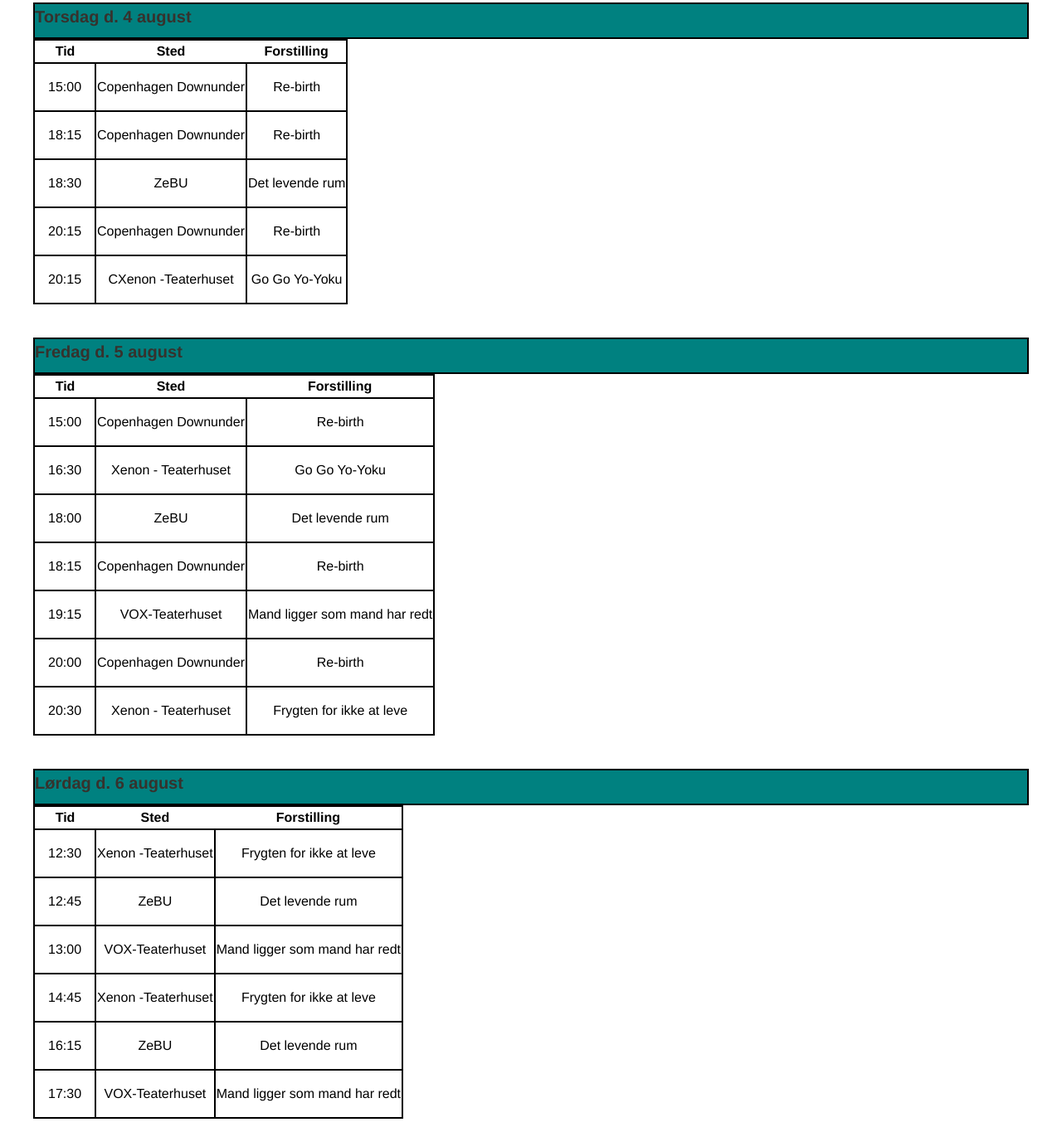
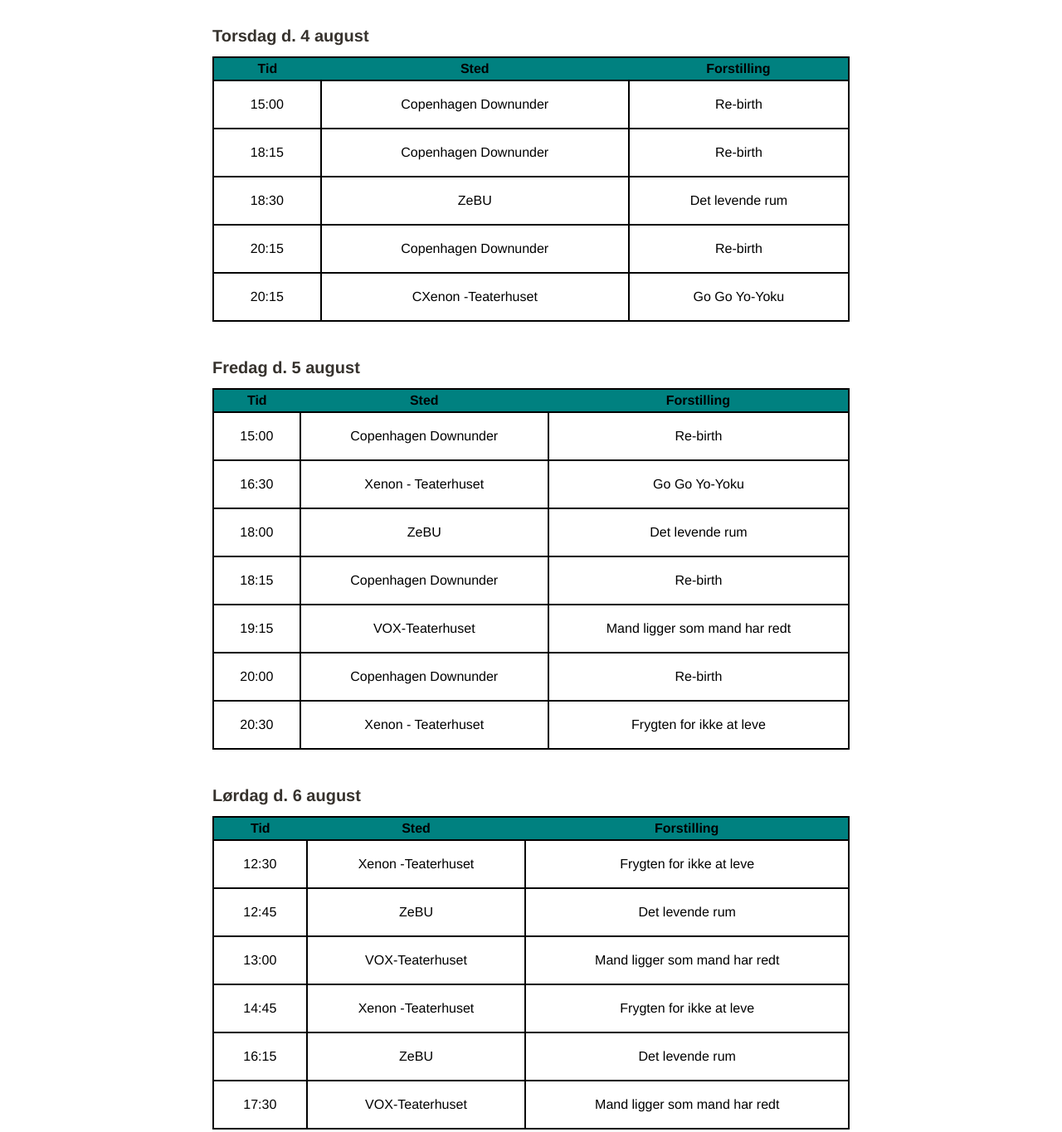
Before and after one commit to kris91r3/radikalt_redesign, a website built with Vite: page src/spilletider.html in a window 1280 px wide. Shown: the part 825-2190 px from the top of the page at 83% size. Built offline with nearby package versions, Linux system fonts and the light colour scheme.

Commit message:
spilletider

```diff
--- a/src/spilletider.html
+++ b/src/spilletider.html
@@ -90,22 +90,21 @@
     </div>
   </header>
   <body>
-    <main class="lg:64 mx-10">
+    <main class="mx-10 lg:mx-64">
       <section class="mb-10">
-        <h1 class="lg-text-center">Spilletider</h1>
+        <h1 class="lg-text-center lg:text-center">Spilletider</h1>
         <h2>
           Her finder du en oversigt over spilletider på forestillingerne på hver
           enkelt venue.
         </h2>
       </section>
 
-      <section class="mb-10">
+      <article class="flex flex-col">
+        <section class="mb-10 flex flex-col justify-center">
           <table class="text-center">
             <thead>
-            <div class="border-2 border-solid border-black bg-bla">
               <h3>Tirsdag d. 2 august</h3>
-            </div>
-            <tr>
+              <tr class="bg-bla">
                 <th>Tid</th>
                 <th>Sted</th>
                 <th>Forstilling</th>
@@ -113,26 +112,25 @@
             </thead>
             <tbody>
               <tr>
-              <td class="p-4">16:00</td>
-              <td>ZeBU</td>
-              <td>What fires together wires together</td>
+                <td class="p-4 lg:p-4">16:00</td>
+                <td class="lg:p-4">ZeBU</td>
+                <td class="lg:p-4">What fires together wires together</td>
               </tr>
               <tr>
-              <td class="p-4">18:30</td>
-              <td>VOX- Teaterhuset</td>
-              <td>Vild med mig</td>
+                <td class="p-4 lg:p-4">18:30</td>
+                <td class="lg:p-4">VOX- Teaterhuset</td>
+                <td class="lg:p-4">Vild med mig</td>
               </tr>
             </tbody>
           </table>
         </section>
 
-      <section class="mb-10">
+        <section class="mb-10 flex flex-col justify-center">
           <table class="text-center">
             <thead>
-            <div class="border-2 border-solid border-black bg-bla">
               <h3>Onsdag d. 3 august</h3>
-            </div>
-            <tr>
+
+              <tr class="bg-bla">
                 <th>Tid</th>
                 <th>Sted</th>
                 <th>Forstilling</th>
@@ -140,31 +138,30 @@
             </thead>
             <tbody>
               <tr>
-              <td class="p-4">16:15</td>
-              <td>VOX- Teaterhuset</td>
-              <td>Vild med mig</td>
+                <td class="p-4 lg:p-4">16:15</td>
+                <td class="lg:p-4">VOX- Teaterhuset</td>
+                <td class="lg:p-4">Vild med mig</td>
               </tr>
               <tr>
-              <td class="p-4">17:30</td>
-              <td>ZeBu</td>
-              <td>What fires together wires together</td>
+                <td class="p-4 lg:p-4">17:30</td>
+                <td class="lg:p-4">ZeBu</td>
+                <td class="lg:p-4">What fires together wires together</td>
               </tr>
               <tr>
-              <td class="p-4">20:00</td>
-              <td>VOX- Teaterhuset</td>
-              <td>Vild med mig</td>
+                <td class="p-4 lg:p-4">20:00</td>
+                <td class="lg:p-4">VOX- Teaterhuset</td>
+                <td class="lg:p-4">Vild med mig</td>
               </tr>
             </tbody>
           </table>
         </section>
 
-      <section class="mb-10">
+        <section class="mb-10 flex flex-col justify-center">
           <table class="text-center">
             <thead>
-            <div class="border-2 border-solid border-black bg-bla">
               <h3>Torsdag d. 4 august</h3>
-            </div>
-            <tr>
+
+              <tr class="bg-bla">
                 <th>Tid</th>
                 <th>Sted</th>
                 <th>Forstilling</th>
@@ -172,41 +169,40 @@
             </thead>
             <tbody>
               <tr>
-              <td class="p-4">15:00</td>
-              <td>Copenhagen Downunder</td>
-              <td>Re-birth</td>
+                <td class="p-4 lg:p-4">15:00</td>
+                <td class="lg:p-4">Copenhagen Downunder</td>
+                <td class="lg:p-4">Re-birth</td>
               </tr>
               <tr>
-              <td class="p-4">18:15</td>
-              <td>Copenhagen Downunder</td>
-              <td>Re-birth</td>
+                <td class="p-4 lg:p-4">18:15</td>
+                <td class="lg:p-4">Copenhagen Downunder</td>
+                <td class="lg:p-4">Re-birth</td>
               </tr>
               <tr>
-              <td class="p-4">18:30</td>
-              <td>ZeBU</td>
-              <td>Det levende rum</td>
+                <td class="p-4 lg:p-4">18:30</td>
+                <td class="lg:p-4">ZeBU</td>
+                <td class="lg:p-4">Det levende rum</td>
               </tr>
               <tr>
-              <td class="p-4">20:15</td>
-              <td>Copenhagen Downunder</td>
-              <td>Re-birth</td>
+                <td class="p-4 lg:p-4">20:15</td>
+                <td class="p-4 lg:p-4">Copenhagen Downunder</td>
+                <td class="lg:p-4">Re-birth</td>
               </tr>
               <tr>
-              <td class="p-4">20:15</td>
-              <td>CXenon -Teaterhuset</td>
-              <td>Go Go Yo-Yoku</td>
+                <td class="p-4 lg:p-4">20:15</td>
+                <td class="lg:p-4">CXenon -Teaterhuset</td>
+                <td class="lg:p-4">Go Go Yo-Yoku</td>
               </tr>
             </tbody>
           </table>
         </section>
 
-      <section class="mb-10">
+        <section class="mb-10 flex flex-col justify-center">
           <table class="text-center">
             <thead>
-            <div class="border-2 border-solid border-black bg-bla">
               <h3>Fredag d. 5 august</h3>
-            </div>
-            <tr>
+
+              <tr class="bg-bla">
                 <th>Tid</th>
                 <th>Sted</th>
                 <th>Forstilling</th>
@@ -214,51 +210,50 @@
             </thead>
             <tbody>
               <tr>
-              <td class="p-4">15:00</td>
-              <td>Copenhagen Downunder</td>
-              <td>Re-birth</td>
+                <td class="p-4 lg:p-4">15:00</td>
+                <td class="lg:p-4">Copenhagen Downunder</td>
+                <td class="lg:p-4">Re-birth</td>
               </tr>
               <tr>
-              <td class="p-4">16:30</td>
-              <td>Xenon - Teaterhuset</td>
-              <td>Go Go Yo-Yoku</td>
+                <td class="p-4 lg:p-4">16:30</td>
+                <td class="lg:p-4">Xenon - Teaterhuset</td>
+                <td class="lg:p-4">Go Go Yo-Yoku</td>
               </tr>
               <tr>
-              <td class="p-4">18:00</td>
-              <td>ZeBU</td>
-              <td>Det levende rum</td>
+                <td class="p-4 lg:p-4">18:00</td>
+                <td class="lg:p-4">ZeBU</td>
+                <td class="lg:p-4">Det levende rum</td>
               </tr>
               <tr>
-              <td class="p-4">18:15</td>
-              <td>Copenhagen Downunder</td>
-              <td>Re-birth</td>
+                <td class="p-4 lg:p-4">18:15</td>
+                <td class="lg:p-4">Copenhagen Downunder</td>
+                <td class="lg:p-4">Re-birth</td>
               </tr>
               <tr>
-              <td class="p-4">19:15</td>
-              <td>VOX-Teaterhuset</td>
-              <td>Mand ligger som mand har redt</td>
+                <td class="p-4 lg:p-4">19:15</td>
+                <td class="lg:p-4">VOX-Teaterhuset</td>
+                <td class="lg:p-4">Mand ligger som mand har redt</td>
               </tr>
               <tr>
-              <td class="p-4">20:00</td>
-              <td>Copenhagen Downunder</td>
-              <td>Re-birth</td>
+                <td class="p-4 lg:p-4">20:00</td>
+                <td class="lg:p-4">Copenhagen Downunder</td>
+                <td class="lg:p-4">Re-birth</td>
               </tr>
               <tr>
-              <td class="p-4">20:30</td>
-              <td>Xenon - Teaterhuset</td>
-              <td>Frygten for ikke at leve</td>
+                <td class="p-4 lg:p-4">20:30</td>
+                <td class="lg:p-4">Xenon - Teaterhuset</td>
+                <td class="lg:p-4">Frygten for ikke at leve</td>
               </tr>
             </tbody>
           </table>
         </section>
 
-      <section class="mb-10">
+        <section class="mb-10 flex flex-col justify-center">
           <table class="text-center">
             <thead>
-            <div class="border-2 border-solid border-black bg-bla">
               <h3>Lørdag d. 6 august</h3>
-            </div>
-            <tr>
+
+              <tr class="bg-bla">
                 <th>Tid</th>
                 <th>Sted</th>
                 <th>Forstilling</th>
@@ -266,38 +261,39 @@
             </thead>
             <tbody>
               <tr>
-              <td class="p-4">12:30</td>
-              <td>Xenon -Teaterhuset</td>
-              <td>Frygten for ikke at leve</td>
+                <td class="p-4 lg:p-4">12:30</td>
+                <td class="lg:p-4">Xenon -Teaterhuset</td>
+                <td class="lg:p-4">Frygten for ikke at leve</td>
               </tr>
               <tr>
-              <td class="p-4">12:45</td>
-              <td>ZeBU</td>
-              <td>Det levende rum</td>
+                <td class="p-4 lg:p-4">12:45</td>
+                <td class="lg:p-4">ZeBU</td>
+                <td class="lg:p-4">Det levende rum</td>
               </tr>
               <tr>
-              <td class="p-4">13:00</td>
-              <td>VOX-Teaterhuset</td>
-              <td>Mand ligger som mand har redt</td>
+                <td class="p-4 lg:p-4">13:00</td>
+                <td class="lg:p-4">VOX-Teaterhuset</td>
+                <td class="lg:p-4">Mand ligger som mand har redt</td>
               </tr>
               <tr>
-              <td class="p-4">14:45</td>
-              <td>Xenon -Teaterhuset</td>
-              <td>Frygten for ikke at leve</td>
+                <td class="p-4 lg:p-4">14:45</td>
+                <td class="lg:p-4">Xenon -Teaterhuset</td>
+                <td class="lg:p-4">Frygten for ikke at leve</td>
               </tr>
               <tr>
-              <td class="p-4">16:15</td>
-              <td>ZeBU</td>
-              <td>Det levende rum</td>
+                <td class="p-4 lg:p-4">16:15</td>
+                <td class="lg:p-4">ZeBU</td>
+                <td class="lg:p-4">Det levende rum</td>
               </tr>
               <tr>
-              <td class="p-4">17:30</td>
-              <td>VOX-Teaterhuset</td>
-              <td>Mand ligger som mand har redt</td>
+                <td class="p-4 lg:p-4">17:30</td>
+                <td class="lg:p-4">VOX-Teaterhuset</td>
+                <td class="lg:p-4">Mand ligger som mand har redt</td>
               </tr>
             </tbody>
           </table>
         </section>
+      </article>
     </main>
     <!-- footeren -->
 
```
Lines whose indentation alone changed are shown as unchanged.
